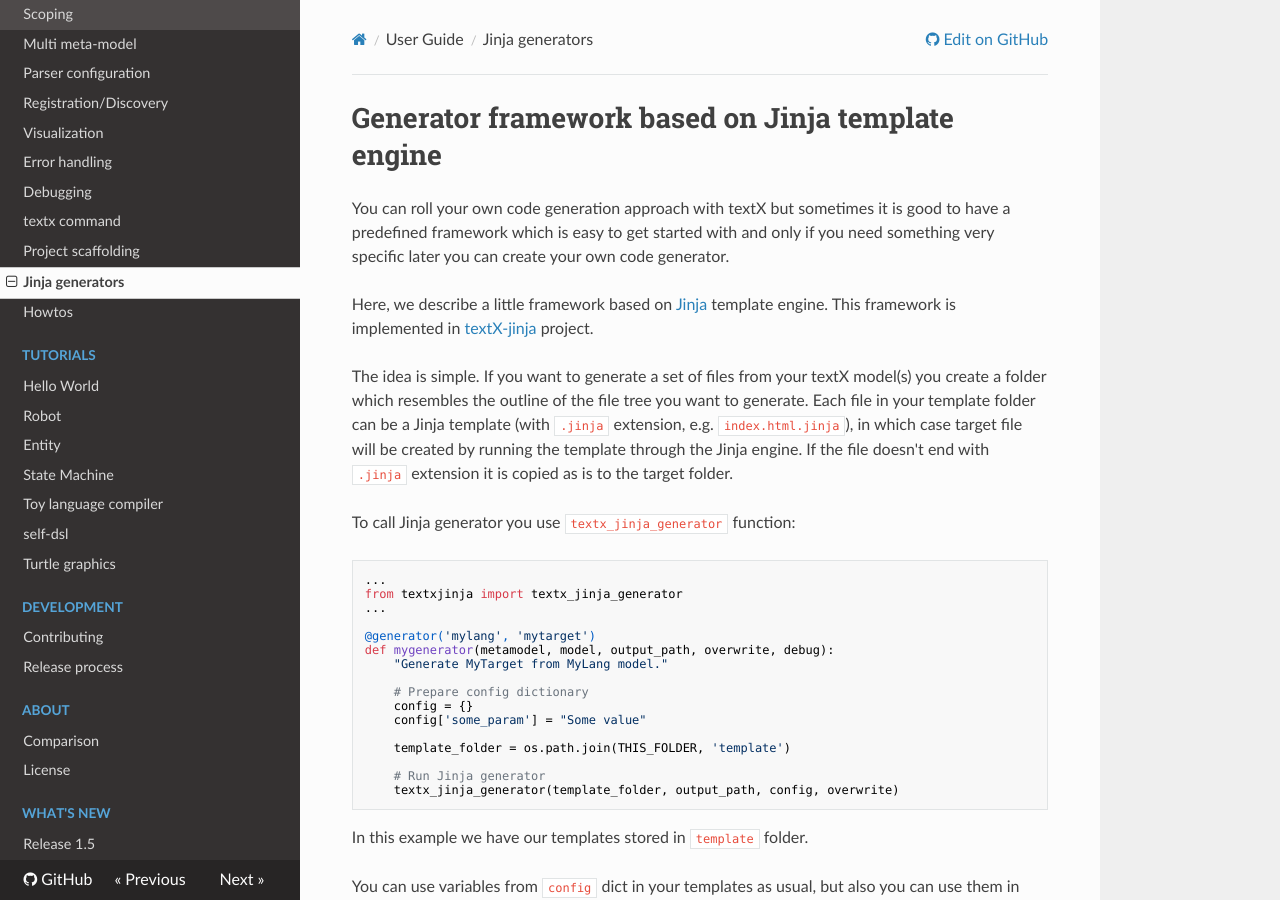
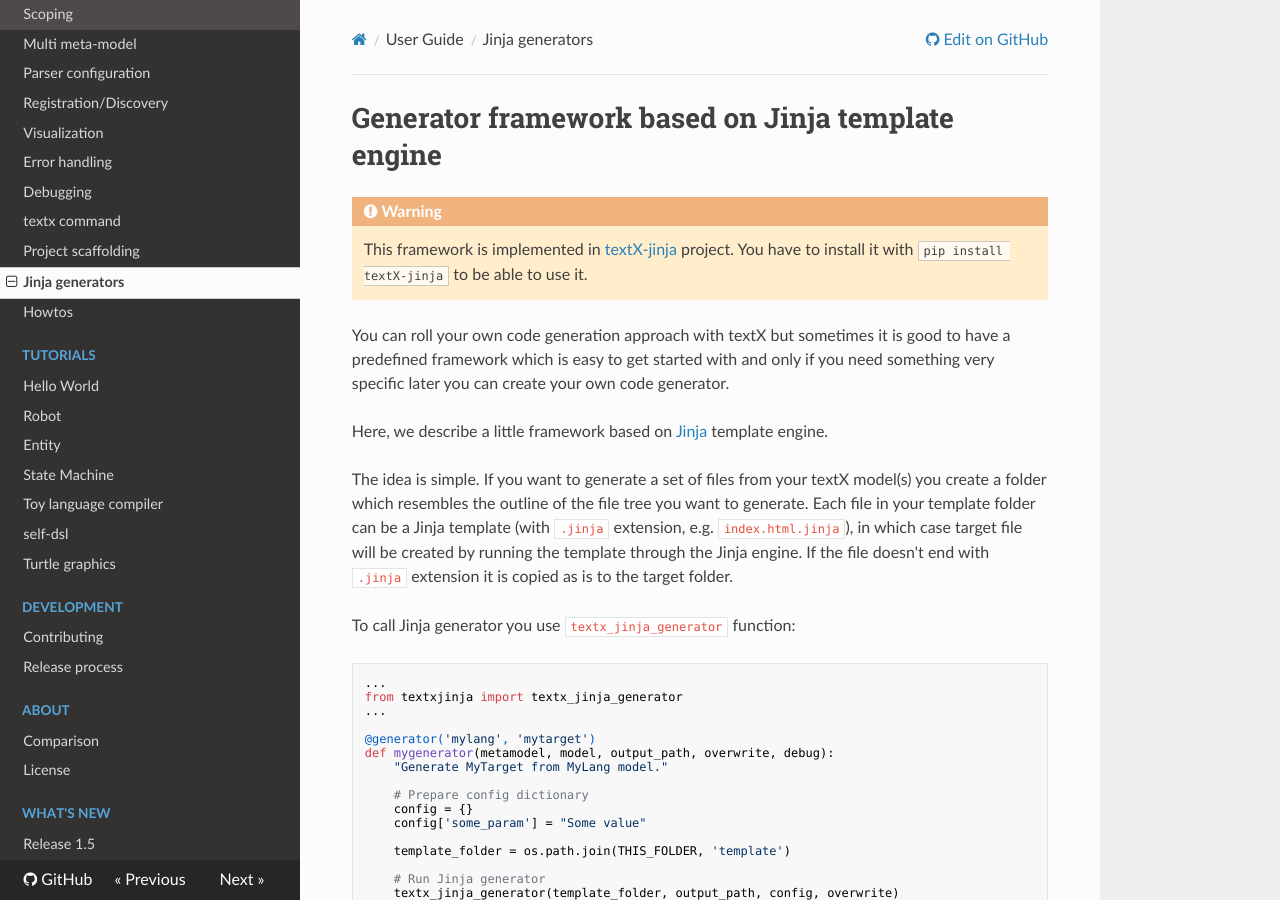
Before and after one commit to textX/textX, an MkDocs documentation site: the page built from docs/jinja.md, in a window 1280 px wide and 900 px high. Built offline with MkDocs 1.6.1, drawn with Linux system fonts in a browser that asks for light colours; nearby versions of some CDN libraries; comment, search, counter and statistics services are not loaded.

Commit message:
Add warning for `textX-jinja` project installation

```diff
--- a/docs/jinja.md
+++ b/docs/jinja.md
@@ -1,4 +1,11 @@
 # Generator framework based on Jinja template engine
+
+!!! warning
+
+    This framework is implemented in
+    [textX-jinja](https://github.com/textX/textX-jinja) project.
+    You have to install it with `pip install textX-jinja` to be able to use it.
+
 
 You can roll your own code generation approach with textX but sometimes it is
 good to have a predefined framework which is easy to get started with and only
```
Also changed, not shown: other parts of docs/jinja.md (+1 -2 lines).
